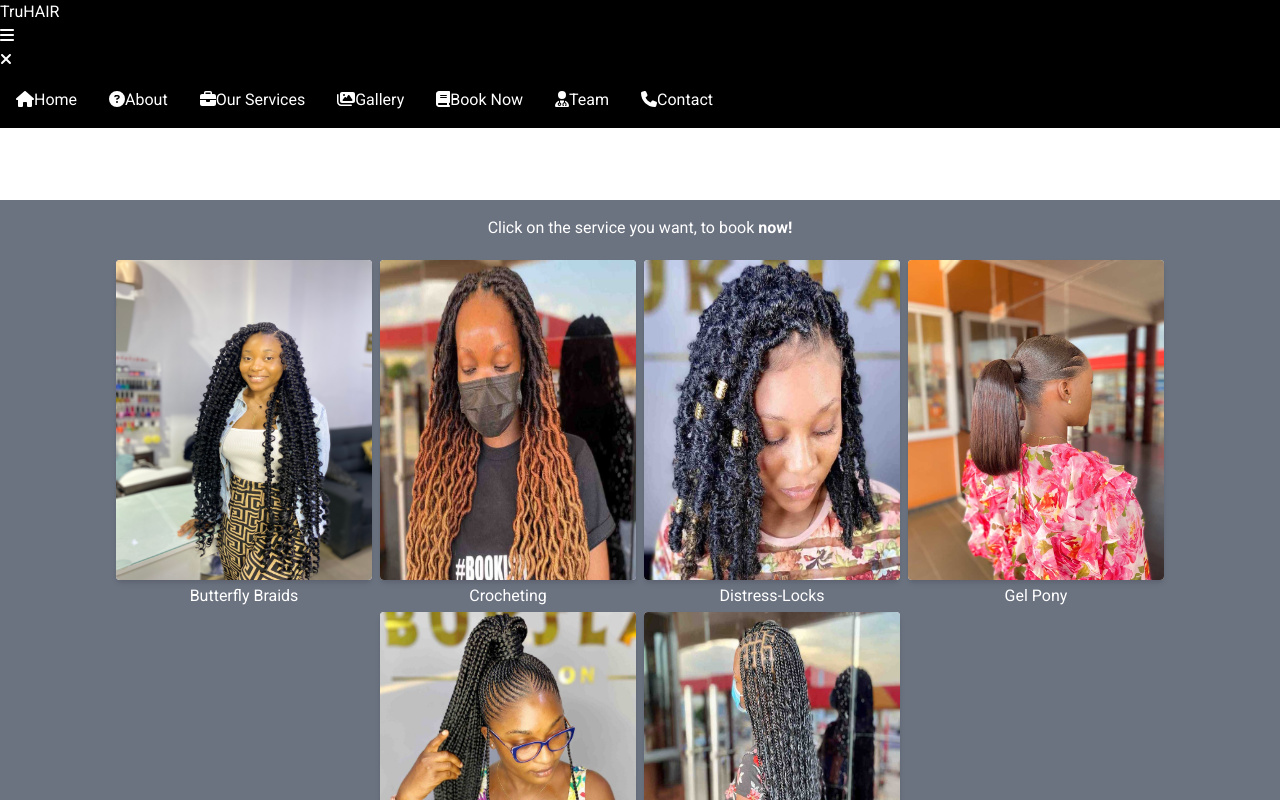
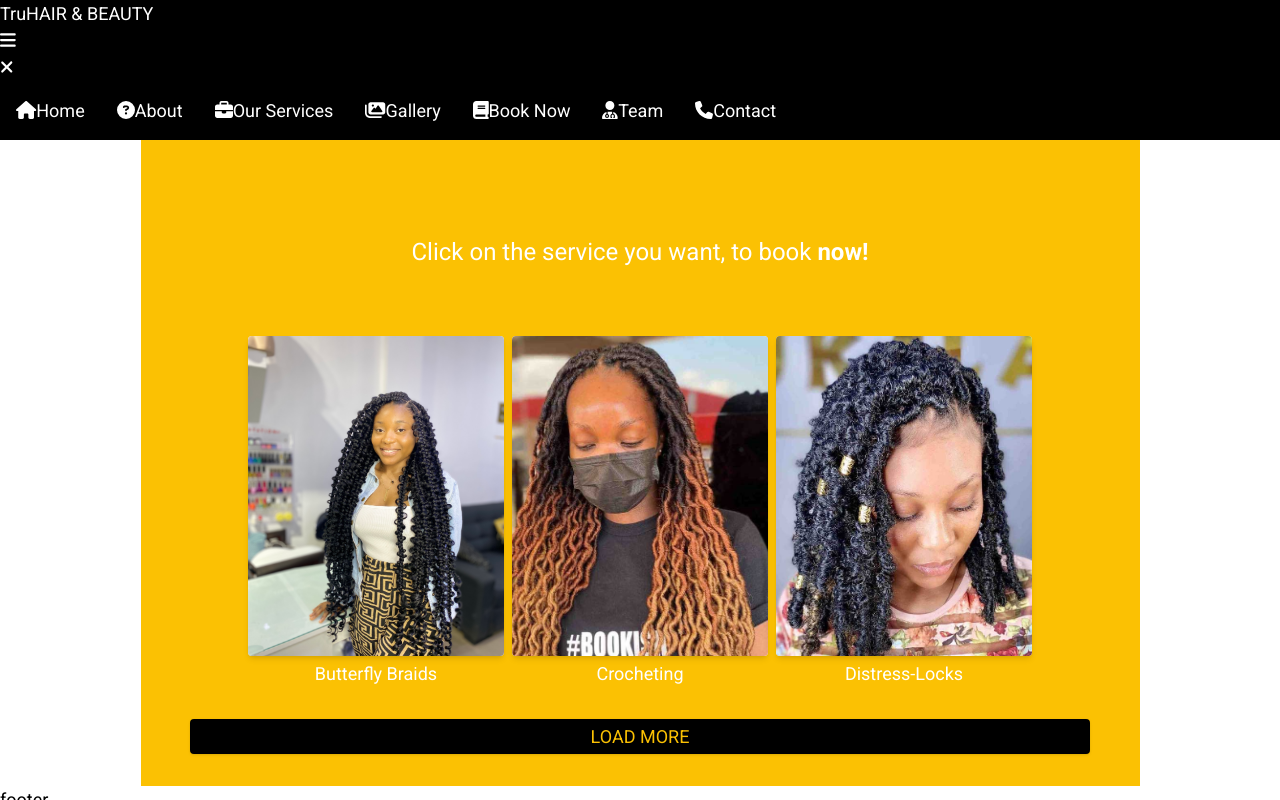
Before and after one commit to NanorIsrael/truhair, a React (Create React App) app: page /book-now in a window 1280 px wide. Shown: the top 800 px of the page. Built offline with nearby package versions, Linux system fonts and the light colour scheme; the HTML template or start-up script is replaced by a standard one.

Commit message:
changed booknow to use grid

```diff
--- a/public/style.css
+++ b/public/style.css
@@ -549,12 +549,66 @@ video {
   --tw-backdrop-sepia:  ;
 }
 
+.container {
+  width: 100%;
+}
+
+@media (min-width: 640px) {
+  .container {
+    max-width: 640px;
+  }
+}
+
+@media (min-width: 768px) {
+  .container {
+    max-width: 768px;
+  }
+}
+
+@media (min-width: 1024px) {
+  .container {
+    max-width: 1024px;
+  }
+}
+
+@media (min-width: 1280px) {
+  .container {
+    max-width: 1280px;
+  }
+}
+
+@media (min-width: 1536px) {
+  .container {
+    max-width: 1536px;
+  }
+}
+
+.visible {
+  visibility: visible;
+}
+
 .m-2 {
   margin: 0.5rem;
 }
 
 .m-1 {
   margin: 0.25rem;
+}
+
+.m-auto {
+  margin: auto;
+}
+
+.m-4 {
+  margin: 1rem;
+}
+
+.m-6 {
+  margin: 1.5rem;
+}
+
+.m-16 {
+  margin: 4rem;
 }
 
 .my-8 {
@@ -577,8 +631,21 @@ video {
   margin-bottom: 3rem;
 }
 
+.mx-16 {
+  margin-left: 4rem;
+  margin-right: 4rem;
+}
+
 .mb-4 {
   margin-bottom: 1rem;
+}
+
+.mb-8 {
+  margin-bottom: 2rem;
+}
+
+.mt-16 {
+  margin-top: 4rem;
 }
 
 .mt-8 {
@@ -611,10 +678,6 @@ video {
 
 .h-full {
   height: 100%;
-}
-
-.w-80 {
-  width: 20rem;
 }
 
 .w-full {
@@ -669,6 +732,10 @@ video {
   background-color: rgb(107 114 128 / var(--tw-bg-opacity));
 }
 
+.object-cover {
+  object-fit: cover;
+}
+
 .p-2 {
   padding: 0.5rem;
 }
@@ -678,12 +745,55 @@ video {
   padding-bottom: 1rem;
 }
 
+.py-2 {
+  padding-top: 0.5rem;
+  padding-bottom: 0.5rem;
+}
+
+.px-2 {
+  padding-left: 0.5rem;
+  padding-right: 0.5rem;
+}
+
+.py-7 {
+  padding-top: 1.75rem;
+  padding-bottom: 1.75rem;
+}
+
 .pb-8 {
   padding-bottom: 2rem;
 }
 
 .pb-16 {
   padding-bottom: 4rem;
+}
+
+.pt-16 {
+  padding-top: 4rem;
+}
+
+.pt-12 {
+  padding-top: 3rem;
+}
+
+.pt-14 {
+  padding-top: 3.5rem;
+}
+
+.pt-10 {
+  padding-top: 2.5rem;
+}
+
+.pt-8 {
+  padding-top: 2rem;
+}
+
+.pt-20 {
+  padding-top: 5rem;
+}
+
+.pt-24 {
+  padding-top: 6rem;
 }
 
 .text-center {
@@ -698,6 +808,11 @@ video {
 .text-4xl {
   font-size: 2.25rem;
   line-height: 2.5rem;
+}
+
+.text-2xl {
+  font-size: 1.5rem;
+  line-height: 2rem;
 }
 
 .text-sm {
@@ -736,6 +851,10 @@ video {
   border-radius: 0.25rem;
   --tw-bg-opacity: 1;
   background-color: rgb(0 0 0 / var(--tw-bg-opacity));
+  padding-top: 0.25rem;
+  padding-bottom: 0.25rem;
+  padding-left: 1rem;
+  padding-right: 1rem;
   text-transform: uppercase;
   --tw-text-opacity: 1;
   color: rgb(255 255 255 / var(--tw-text-opacity));
@@ -745,6 +864,10 @@ video {
 }
 
 @media (min-width: 768px) {
+  .md\:m-16 {
+    margin: 4rem;
+  }
+
   .md\:mx-16 {
     margin-left: 4rem;
     margin-right: 4rem;
--- a/src/components/Header.tsx
+++ b/src/components/Header.tsx
@@ -13,7 +13,7 @@ const handleNav = () => settoggleNav(prev => !prev)
             <header>
                 <div className={`overlay ${toggleNave ? "" : "hideNav"}`} onClick={handleNav} ></div>
                 <div className="navbar bg-black text-white">
-                    <p className="nav-brand">TruHAIR</p>
+                    <p className="nav-brand">TruHAIR & BEAUTY</p>
                     <div className="mobile-menu " onClick={handleNav} >
                         <FontAwesomeIcon icon={faBars} />
                     </div>
--- a/src/components/card.tsx
+++ b/src/components/card.tsx
@@ -1,9 +1,9 @@
 const  Card = ({img}: any) => (
-    <div>
-    <div className="bg-white rounded overflow-hidden shadow-md w-80 h-80 m-2 lg:w-64 m-1">
-    <img src={`/images/hair-styles/` + img.photo} alt='' className='w-full h-full'/>
-    </div>
-    <p>{img.name}</p>
+    <div className="mb-8 mt-16">
+        <div className="bg-white rounded overflow-hidden shadow-md w-100 h-80 m-2 lg:w-64 m-1 ">
+            <img src={`/images/hair-styles/` + img.photo} alt='' className='w-full h-full object-cover'/>
+        </div>
+        <p>{img.name}</p>
     </div>
 )
 export default Card;
--- a/src/css/header.css
+++ b/src/css/header.css
@@ -64,6 +64,12 @@ nav ul li{
 }
 nav ul li a {
     margin-left: .5rem;
+}
+
+nav ul li a:hover,
+nav ul li a:focus,
+nav ul li a:active{
+    color: var(--primary-color);
 }
 .hideNav {
     display: none;
--- a/src/hoc/Layout.tsx
+++ b/src/hoc/Layout.tsx
@@ -4,7 +4,7 @@ function Layout(props:any) {
     return(
          <div >
              <Header/>
-             <main className="layout-cta">
+             <main className="layout-cta container">
                 {props.children}
              </main>
            footer
--- a/src/index.css
+++ b/src/index.css
@@ -6,6 +6,7 @@ body {
   -webkit-font-smoothing: antialiased;
   -moz-osx-font-smoothing: grayscale;
   box-sizing: border-box;
+  font-size: 1.125rem;
 }
 
 code {
@@ -13,14 +14,51 @@ code {
     monospace;
 }
 
+img {
+  display: block;
+  max-width: 100%
+}
+
+@import './css/header.css';
+
 .layout-cta {
-  padding-top: 4.5rem;
+  padding-top: 0;
 }
+
+.container {
+}
+.w-90{
+  width: 90%;
+
+}
+
+.item-center{
+  margin: 0 auto;
+}
+
+/* .pt-16 {
+  padding-top: 6em;
+} */
 
 :root{
   --primary-color: #FBC103;
   --primary-dark: #000;
 
+}
+
+.primary-color {
+  color: #FBC103 !important;
+}
+
+.bg-primary {
+  background-color: #FBC103;
+}
+
+.bg-primary-dark {
+  background-color: #000 ;
+}
+.primary-dark {
+  color: #000 ;
 }
 /* input:invalid {
   border: 1px solid red;
@@ -67,4 +105,34 @@ textarea:focus + label {
   cursor: pointer;
 }
 
-@import './css/header.css'
+
+.grid-cta {
+  display: block;
+  /* grid-template-columns: repeat(4, 25%) ;
+  grid-template-rows: repeat(4, 25%); */
+}
+
+ .block-center {
+   display: flex;
+   flex-direction: column;
+   align-items: center;
+  /* margin: 0 auto; */
+
+}
+
+@media screen and (min-width: 675px) {
+
+  .grid-cta {
+    display: grid;
+    grid-template-columns: auto auto auto ;
+    grid-template-rows: auto auto auto;
+  }
+
+  .container {
+    width: 90%;
+    max-width: 999px;
+    margin: 0 auto;
+  }
+
+
+}
--- a/src/pages/BookNow.tsx
+++ b/src/pages/BookNow.tsx
@@ -1,13 +1,27 @@
 import Card from "../components/card";
+import {useState} from 'react';
+// flex justify-center flex-wrap align-center
 
 function BookNow() {
     const images = [{photo:'Butterfly-braids.jpeg', name:'Butterfly Braids'}, {photo:'crocheting.jpg', name:'Crocheting'}, {photo:'distress-locks.jpg', name:'Distress-Locks'}, {photo:'gel-pony.jpg', name:'Gel Pony'}, {photo:'corn-row.jpg', name:'Corn Row'}, {photo:'boho.jpg', name:'Boho'}]
-    return <div className='bg-gray-500  text-center text-white ' >
-        <p className="text-center py-4">Click on the service you want, to book <strong>now!</strong></p>
-        <div className="flex justify-center flex-wrap align-center">
-        { images.map(img => <Card img={img}/>)}
+    const [visible, setVisible] = useState(3);
+
+    const loadMore = () => {
+        setVisible(prev => prev + 3)
+    }
+
+    return (
+    <div className='bg-primary text-center text-white' >
+        <div className="item-center w-90 block-center">
+            <p className="text-center pt-24 text-2xl">Click on the service you want, to book <strong>now!</strong></p>
+            <div className="grid-cta">
+                { images.slice(0, visible).map(img => <Card img={img}/>)}
+            </div>
+            <button onClick={loadMore} className="btn mb-8 primary-color bg-primary-dark w-full py-7" >Load More</button>
         </div>
-        </div>
+
+    </div>
+        )
 }
 
 export default BookNow;
--- a/src/style.css
+++ b/src/style.css
@@ -4,5 +4,5 @@
 
 
 .btn{
-    @apply bg-black rounded shadow text-white cursor-pointer uppercase;
+    @apply bg-black rounded shadow text-white cursor-pointer uppercase py-1 px-4;
 }
```
